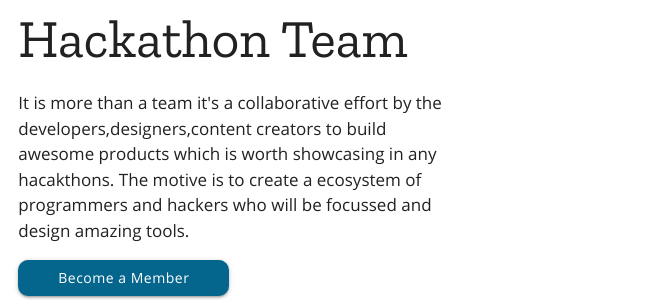
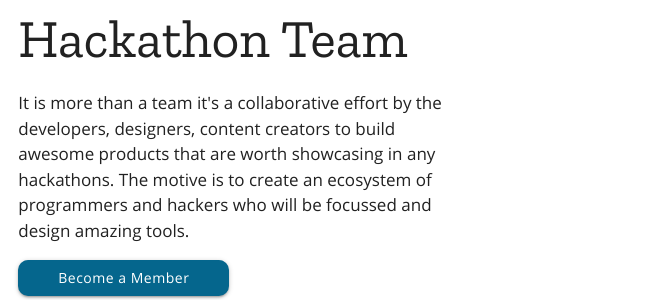
Before and after one commit to iSumitBanik/World-Hackers-Website, a plain HTML site: page about.html in a window 1280 px wide. Shown: the part 248-548 px from the top of the page, 633-1280 px from the left. Drawn offline with nearby package versions, Linux system fonts and the light colour scheme; no server answers.

Commit message:
Edited About US

```diff
--- a/about.html
+++ b/about.html
@@ -38,16 +38,14 @@
     <div class="container">
       <div class="row opening">
         <div class="col s12 l6 m6">
-          <img src="https://avatars1.githubusercontent.com/u/63124216?s=300"
-          height="300px"
-          title="World Hackers" alt="World Hackers"
-            class="opening-image responsive-img" />
+          <img src="https://avatars1.githubusercontent.com/u/63124216?s=300" height="300px" title="World Hackers"
+            alt="World Hackers" class="opening-image responsive-img" />
         </div>
         <div class="col s12 l6 m6">
           <h2 style="font-family: Zilla Slab, sans-serif;">World Hackers Hackathon Team</h2>
           <p class="openingtext">
-            It is more than a team it's a collaborative effort by the developers,designers,content creators to build
-            awesome products which is worth showcasing in any hacakthons. The motive is to create a ecosystem of
+            It is more than a team it's a collaborative effort by the developers, designers, content creators to build
+            awesome products that are worth showcasing in any hackathons. The motive is to create an ecosystem of
             programmers and hackers who will be focussed and design amazing tools.
           </p>
           <a class="waves-effect waves-light btn custom-btn" target="_blank" href="https://discord.gg/pQtWfn2">Become a
```
